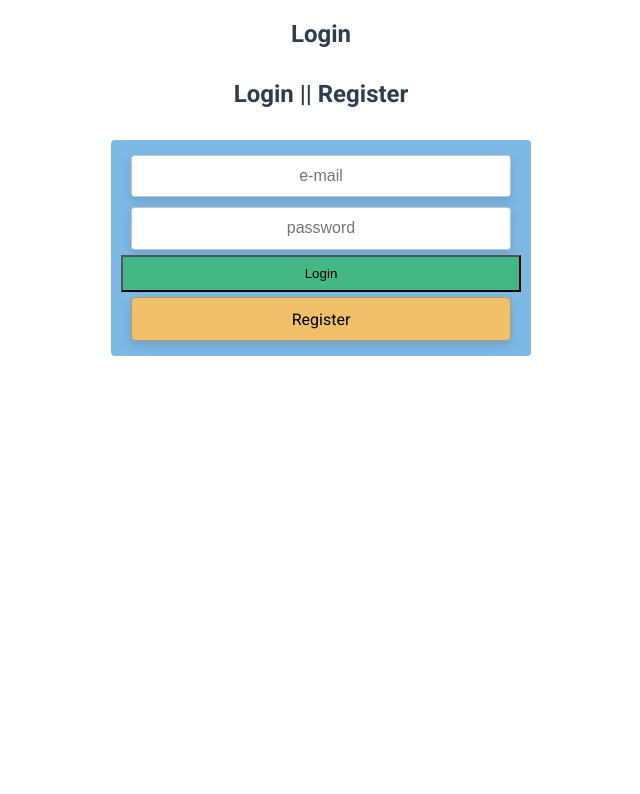
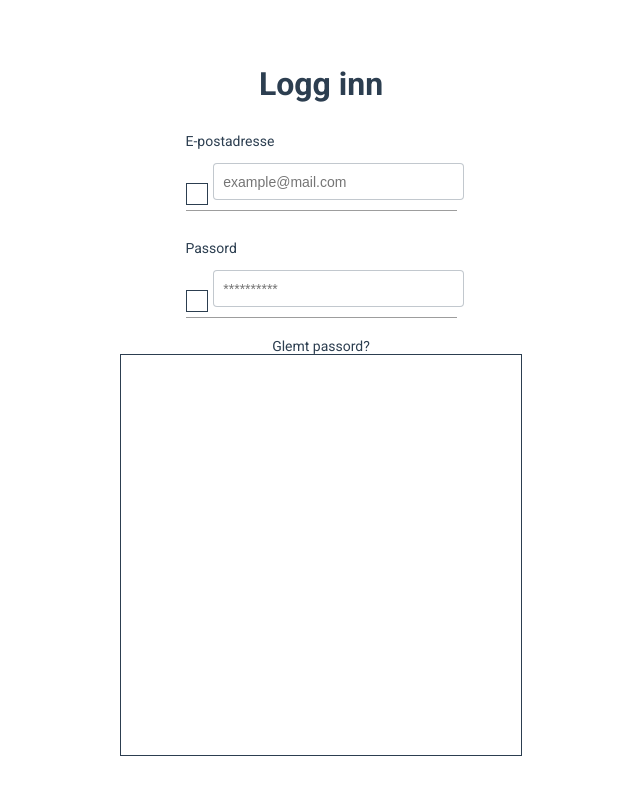
Before and after one commit to hansmaast/Studentklinikken-gruppe42, a Vue app: page /login in a window 1280 px wide. Shown: the top 794 px of the page, without its empty margins (319-959 px from the left). Built offline with nearby package versions, Linux system fonts and the light colour scheme.

Commit message:
Add inputFields

```diff
--- /dev/null
+++ b/src/components/InputFields/StInputIcon.vue
@@ -0,0 +1,60 @@
+<template>
+    <div class="inputContainer">
+        <label>{{label}}</label>
+        <input v-bind:placeholder="this.placeholder"/>
+        <div class="iconContainer">
+            <img :src="this.imgSrc" alt="">
+        </div>
+    </div>
+</template>
+<script>
+    export default {
+        name: 'st-input-icon',
+        props: {
+            label: String,
+            placeholder: String,
+            //imgSrc: String
+        }
+    }
+</script>
+
+<style scoped>
+
+    * {
+        font-size: 14px;
+    }
+
+    .inputContainer {
+        border-bottom: 1px solid #9d9d9d;
+        height: 81px;
+        width: 271px;
+        padding-bottom: 5px;
+        margin-bottom: 20px;
+        display: grid;
+        justify-content: flex-start;
+        align-items: flex-end;
+        grid-template-areas:
+                        "a a a a"
+                        "b c c c";
+    }
+    label {
+        justify-self: left;
+        grid-area: a;
+    }
+
+    .iconContainer {
+        border: 1px solid;
+        grid-area: b;
+        height: 20px;
+        width: 20px;
+    }
+
+    input {
+        grid-area: c;
+        width: 230px;
+        margin-left: 5px;
+        outline: none;
+        box-shadow: none;
+        text-align: left;
+    }
+</style>
--- a/src/views/Login.vue
+++ b/src/views/Login.vue
@@ -1,18 +1,54 @@
 <template>
-    <div>
-        <h2>Login</h2>
-        <login-or-register />
+    <div class="mainContainer">
+        <h1>Logg inn</h1>
+        <st-input-icon
+            label="E-postadresse"
+            placeholder="example@mail.com"
+            imgSrc="#"
+        />
+        <st-input-icon
+                label="Passord"
+                placeholder="**********"
+                imgSrc="#"
+        />
+        <p>Glemt passord?</p>
+        <div class="imgContainer"></div>
     </div>
 </template>
 
 <script>
-    import LoginOrRegister from "@/components/Forms/LoginOrRegister";
+    import StInputIcon from "../components/InputFields/StInputIcon";
 
     export default {
         name: 'Login',
-        components: {LoginOrRegister},
+        components: {StInputIcon},
         data() {
             return {}
         }
     }
 </script>
+
+<style>
+    .mainContainer {
+        height: 100vh;
+        width: 100vw;
+        display: flex;
+        flex-direction: column;
+        justify-content: center;
+        align-items: center;
+    }
+
+    .imgContainer {
+        border: 1px solid;
+        max-width: 400px;
+        max-height: 400px;
+        width: 75vw;
+        height: 75vw;
+    }
+
+    p {
+        margin: 0px auto;
+        max-width: 1000px;
+        font-size: 14px;
+    }
+</style>
```
